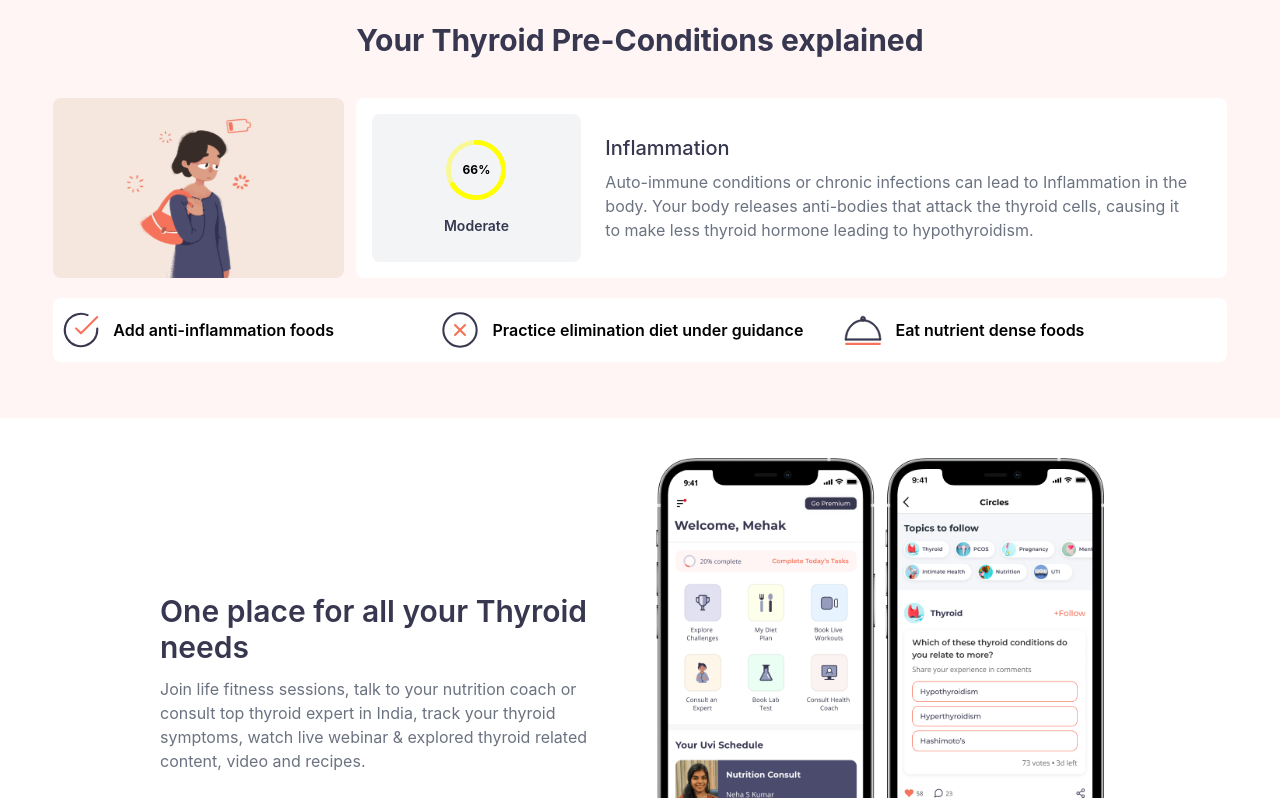
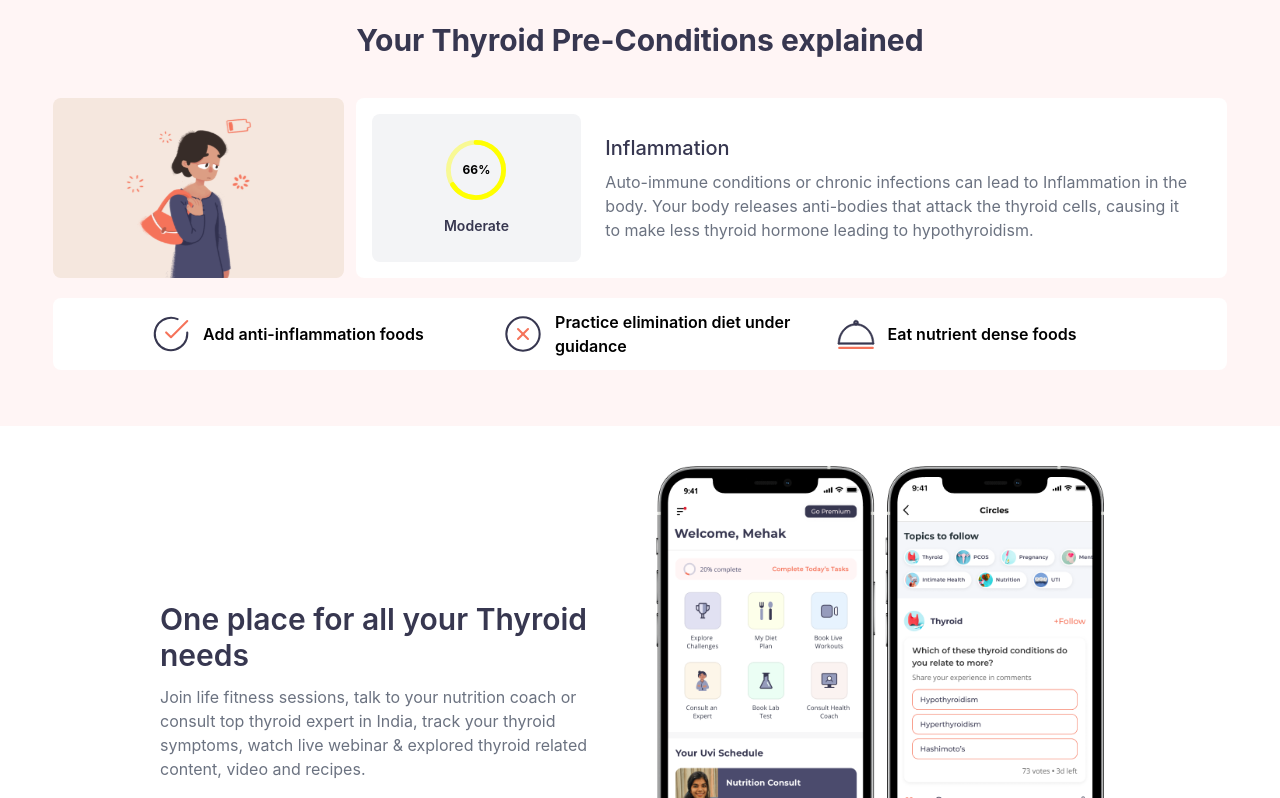
Before and after one commit to laskaramaan/Uvi-health-task, a React (Create React App) app: page / in a window 1280 px wide. Shown: the part 868-1666 px from the top of the page. Built offline with nearby package versions, Linux system fonts and the light colour scheme.

Commit message:
some changes in explain section

```diff
--- a/src/components/Explain.jsx
+++ b/src/components/Explain.jsx
@@ -8,6 +8,7 @@ function Explain({ items }) {
 
     const matches = useMediaQuery('(max-width:600px)');
     return (
+        // Conditons section
         <div className="flex flex-col gap-5 w-11/12 mx-auto">
             <div className="flex md:flex-row flex-col gap-3">
                 <div className=" md:w-[25%] bg-[#f5e7de] flex  items-center rounded-lg ">
@@ -16,6 +17,7 @@ function Explain({ items }) {
                 <div className="md:w-[75%] flex flex-col md:flex-row gap-4 p-4 rounded-lg bg-white">
                     <div className="flex md:flex-col w-full md:w-1/4 justify-start px-5 md:px-0 md:justify-center items-center py-2 md:py-0 bg-gray-100 rounded-lg gap-4">
                         <div className="w-[40px] md:w-[60px]">
+
                             <CircularProgressbarWithChildren
                                 value={items.value}
                                 styles={{
@@ -40,22 +42,45 @@ function Explain({ items }) {
                 </div>
             </div>
             {
+                matches ?
+                // Mobile view: horizontal scroll
                 <div className="w-full md:bg-white rounded-lg py-3 mb-9 whitespace-nowrap overflow-auto touch-pan-x cursor-pointer  " >
                     <div className="w-full  flex flex-nowrap gap-[12px] justify-between ">
                         <div className="flex bg-white rounded-lg pl-2 pr-10 gap-1.5 md:gap-3 w-[400px] md:w-[32%] items-center">
-                    <img src={items.img1} className="w-[40px]"/>
+                            <img src={items.img1} className="w-[40px]" />
                             <p className="font-semibold text-xs md:text-sm xl:text-base ">{items.para1}</p>
                         </div>
                         <div className="flex bg-white rounded-lg pl-2 pr-10 gap-1.5 md:gap-3 !w-[400px] md:w-[30%] items-center">
-                    <img src={items.img2} className="w-[40px]"/>
+                            <img src={items.img2} className="w-[40px]" />
                             <p className="font-semibold text-xs md:text-sm xl:text-base ">{items.para2}</p>
                         </div>
                         <div className="flex bg-white rounded-lg pl-2 pr-12 gap-1.5 md:gap-3 !w-[400px] md:w-[30%] items-center">
-                    <img src={items.img3} className="w-[40px]"/>
+                            <img src={items.img3} className="w-[40px]" />
+                            <p className="font-semibold text-xs md:text-sm xl:text-base ">{items.para3}</p>
+                        </div>
+                    </div>
+                </div> :
+                // Desktop view
+                 <div className="w-full md:bg-white rounded-lg py-3 mb-9 overflow-auto ">
+                 <div className="w-full md:w-[95%] xl:w-10/12 mx-auto flex justify-between ">
+                     <div className="flex gap-1.5 md:gap-3 w-[330px] md:w-[32%] items-center">
+                         <img src={items.img1} className="w-[40px]" />
+                         <p className="font-semibold text-xs md:text-sm xl:text-base ">{items.para1}</p>
+                     </div>
+                     <div className="flex gap-1.5 md:gap-3 w-[330px] md:w-[30%] items-center">
+                         <img src={items.img2} className="w-[40px]" />
+                         <p className="font-semibold text-xs md:text-sm xl:text-base ">{items.para2}</p>
+                     </div>
+                     <div className="flex gap-1.5 md:gap-3 w-[330px] md:w-[30%] items-center">
+                         <img src={items.img3} className="w-[40px]" />
                          <p className="font-semibold text-xs md:text-sm xl:text-base ">{items.para3}</p>
                      </div>
                  </div>
              </div>
+
+
+
+
 
             }
 
```
Lines whose indentation alone changed are shown as unchanged.
